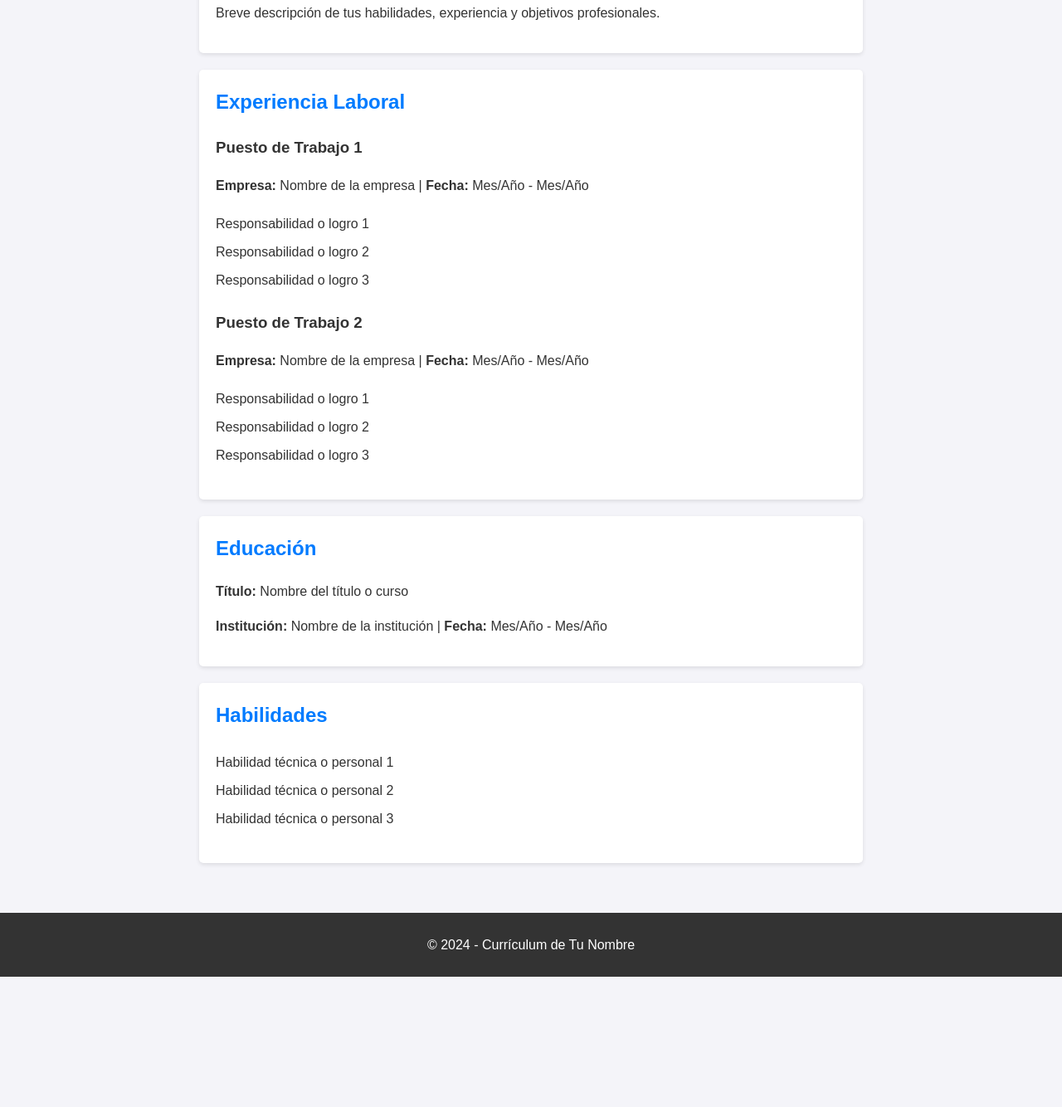
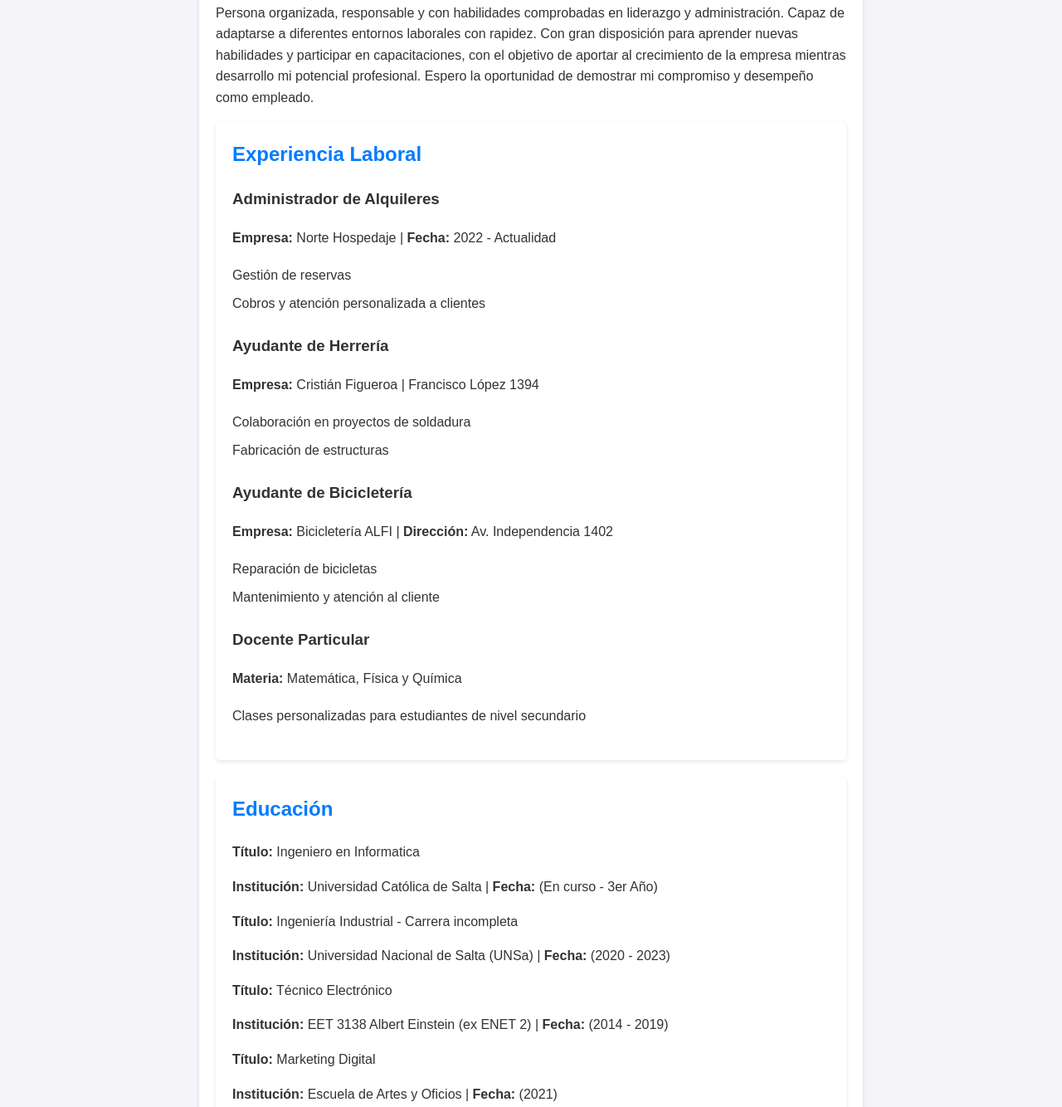
Before and after one commit to AnatolysWeb/Presentacion, a plain HTML site: page index.html in a window 1280 px wide. Shown: the part 270-1604 px from the top of the page at 83% size. Before the commit the page ends 1447 px from the top, so only its background shows below. Drawn offline with Linux system fonts and the light colour scheme.

Commit message:
Curriculum Vitae

```diff
--- a/index.html
+++ b/index.html
@@ -8,52 +8,75 @@
 </head>
 <body>
     <header>
-        <h1>Tu Nombre Completo</h1>
-        <p>Tu profesión o título | Ciudad, País</p>
-        <p>Correo: tuemail@ejemplo.com | Teléfono: +XX-XXXX-XXXX</p>
+        <h1>Yurquina Ruben Antonio</h1>
+        <p>Tecnico en electronica, Futuro Ing.Informatico | Salta, Argentina</p>
+        <p>Correo: antonioyurquina.10@gmail.com | Teléfono: +54-9-3874407770</p>
     </header>
     <main>
         <section id="perfil">
             <h2>Perfil Profesional</h2>
-            <p>Breve descripción de tus habilidades, experiencia y objetivos profesionales.</p>
-        </section>
+            <p>Persona organizada, responsable y con habilidades comprobadas en liderazgo y administración. Capaz de adaptarse a diferentes entornos laborales con rapidez. Con gran disposición para aprender nuevas habilidades y participar en capacitaciones, con el objetivo de aportar al crecimiento de la empresa mientras desarrollo mi potencial profesional. Espero la oportunidad de demostrar mi compromiso y desempeño como empleado.
+            </p>
             <section id="experiencia">
                 <h2>Experiencia Laboral</h2>
                 <article>
-                <h3>Puesto de Trabajo 1</h3>
-                <p><strong>Empresa:</strong> Nombre de la empresa | <strong>Fecha:</strong> Mes/Año - Mes/Año</p>
+                    <h3>Administrador de Alquileres</h3>
+                    <p><strong>Empresa:</strong> Norte Hospedaje | <strong>Fecha:</strong> 2022 - Actualidad</p>
                     <ul>
-                    <li>Responsabilidad o logro 1</li>
-                    <li>Responsabilidad o logro 2</li>
-                    <li>Responsabilidad o logro 3</li>
+                        <li>Gestión de reservas</li>
+                        <li>Cobros y atención personalizada a clientes</li>
                     </ul>
                 </article>
                 <article>
-                <h3>Puesto de Trabajo 2</h3>
-                <p><strong>Empresa:</strong> Nombre de la empresa | <strong>Fecha:</strong> Mes/Año - Mes/Año</p>
+                    <h3>Ayudante de Herrería</h3>
+                    <p><strong>Empresa:</strong> Cristián Figueroa | Francisco López 1394</p>
                     <ul>
-                    <li>Responsabilidad o logro 1</li>
-                    <li>Responsabilidad o logro 2</li>
-                    <li>Responsabilidad o logro 3</li>
+                        <li>Colaboración en proyectos de soldadura</li>
+                        <li>Fabricación de estructuras</li>
+                    </ul>
+                </article>
+                <article>
+                    <h3>Ayudante de Bicicletería</h3>
+                    <p><strong>Empresa:</strong> Bicicletería ALFI | <strong>Dirección:</strong> Av. Independencia 1402</p>
+                    <ul>
+                        <li>Reparación de bicicletas</li>
+                        <li>Mantenimiento y atención al cliente</li>
+                    </ul>
+                </article>
+                <article>
+                    <h3>Docente Particular</h3>
+                    <p><strong>Materia:</strong> Matemática, Física y Química</p>
+                    <ul>
+                        <li>Clases personalizadas para estudiantes de nivel secundario</li>
                     </ul>
                 </article>
         </section>
         <section id="educacion">
             <h2>Educación</h2>
-            <p><strong>Título:</strong> Nombre del título o curso</p>
-            <p><strong>Institución:</strong> Nombre de la institución | <strong>Fecha:</strong> Mes/Año - Mes/Año</p>
-        </section>
+            <p><strong>Título:</strong> Ingeniero en Informatica</p>
+            <p><strong>Institución:</strong> Universidad Católica de Salta | <strong>Fecha:</strong> (En curso - 3er Año)</p>
+
+            <p><strong>Título:</strong> Ingeniería Industrial - Carrera incompleta</p>
+            <p><strong>Institución:</strong> Universidad Nacional de Salta (UNSa) | <strong>Fecha:</strong> (2020 - 2023) </p>
+
+            <p><strong>Título:</strong> Técnico Electrónico</p>
+            <p><strong>Institución:</strong> EET 3138 Albert Einstein (ex ENET 2) | <strong>Fecha:</strong> (2014 - 2019)</p>
+
+            <p><strong>Título:</strong> Marketing Digital</p>
+            <p><strong>Institución:</strong> Escuela de Artes y Oficios | <strong>Fecha:</strong> (2021)</p>
+
             <section id="habilidades">
                 <h2>Habilidades</h2>
                 <ul>
-                <li>Habilidad técnica o personal 1</li>
-                <li>Habilidad técnica o personal 2</li>
-                <li>Habilidad técnica o personal 3</li>
+                    <li><strong>Software Ofimático:</strong> Manejo avanzado de Microsoft Word y Excel</li>
+                    <li><strong>Gestión Documental:</strong> Conocimiento en impresión y fotocopiado profesional</li>
+                    <li><strong>Administración y Finanzas:</strong> Correcto manejo de caja y procesos administrativos</li>
+                    <li><strong>Atención al Cliente:</strong> Fluidez en comunicación y resolución de problemas</li>
                 </ul>
         </section>
     </main>
     <footer>
-        <p>&copy; 2024 - Currículum de Tu Nombre</p>
+        <p>&copy; 2024 - Currículum de Yurquina Ruben Antonio</p>
     </footer>
     <script src="script.js"></script>
 </body>
```
Lines whose indentation alone changed are shown as unchanged.
